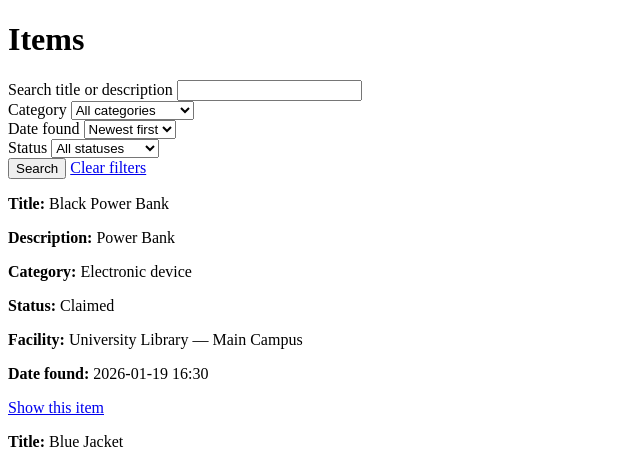
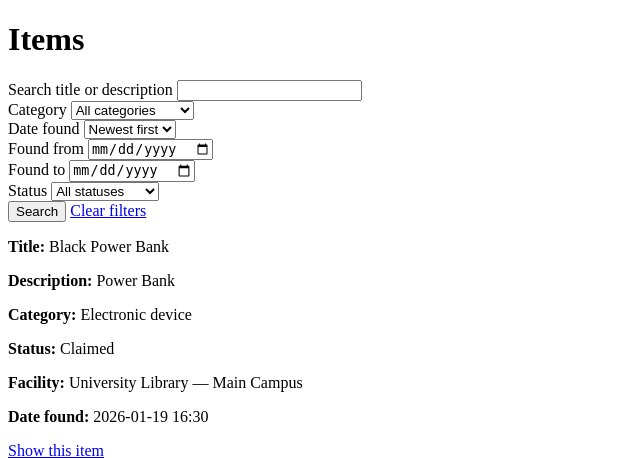
Before and after one commit to Lemona0403/csci3100-project, a Rails app: page /items in a window 1280 px wide. Shown: the part 47-505 px from the top of the page, without its empty margins (0-640 px from the left). Run offline with Rails 7, Linux system fonts and the light colour scheme; a user stored in the database is signed in; data comes from the database, SQL or seed files in the repository; some libraries are stand-ins or nearby versions.

Commit message:
Add date range filtering to items index and implement validation for date inputs

```diff
--- a/lost_and_found_app/app/controllers/items_controller.rb
+++ b/lost_and_found_app/app/controllers/items_controller.rb
@@ -22,6 +22,21 @@ class ItemsController < ApplicationController
                    .by_facility(params[:facility_id])
                    .by_category(params[:category])
     end
+
+    @date_from = parse_filter_date(params[:date_from])
+    @date_to = parse_filter_date(params[:date_to])
+
+    if params[:date_from].present? && @date_from.nil?
+      @date_filter_error = "Enter a valid start date."
+    elsif params[:date_to].present? && @date_to.nil?
+      @date_filter_error = "Enter a valid end date."
+    elsif @date_from && @date_to && @date_from > @date_to
+      @date_filter_error = "Start date must be on or before end date."
+    else
+      @items = @items.where("date_found >= ?", @date_from.beginning_of_day) if @date_from
+      @items = @items.where("date_found <= ?", @date_to.end_of_day) if @date_to
+    end
+    @items = @items.none if @date_filter_error
 
     @sort = params[:sort] == "oldest" ? "oldest" : "newest"
     sort_direction = @sort == "oldest" ? :asc : :desc
@@ -104,6 +119,15 @@ class ItemsController < ApplicationController
   end
 
   private
+    def parse_filter_date(value)
+      return if value.blank?
+      return unless value.is_a?(String) && value.match?(/\A\d{4}-\d{2}-\d{2}\z/)
+
+      Date.iso8601(value)
+    rescue ArgumentError
+      nil
+    end
+
     # Use callbacks to share common setup or constraints between actions.
     def set_item
       @item = Item.find(params[:id])
--- a/lost_and_found_app/app/views/items/index.html.erb
+++ b/lost_and_found_app/app/views/items/index.html.erb
@@ -20,6 +20,16 @@
                     { selected: @sort } %>
   </div>
 
+  <div>
+    <%= form.label :date_from, "Found from" %>
+    <%= form.date_field :date_from, value: params[:date_from] %>
+  </div>
+
+  <div>
+    <%= form.label :date_to, "Found to" %>
+    <%= form.date_field :date_to, value: params[:date_to] %>
+  </div>
+
   <% if current_user.staff? %>
     <div>
       <%= form.label :status %>
@@ -37,6 +47,10 @@
 
   <%= form.submit "Search" %>
   <%= link_to "Clear filters", items_path %>
+<% end %>
+
+<% if @date_filter_error.present? %>
+  <p class="alert"><%= @date_filter_error %></p>
 <% end %>
 
 <div id="items">
```
Also changed, not shown: lost_and_found_app/test/controllers/items_controller_test.rb (+57 -1 lines).
